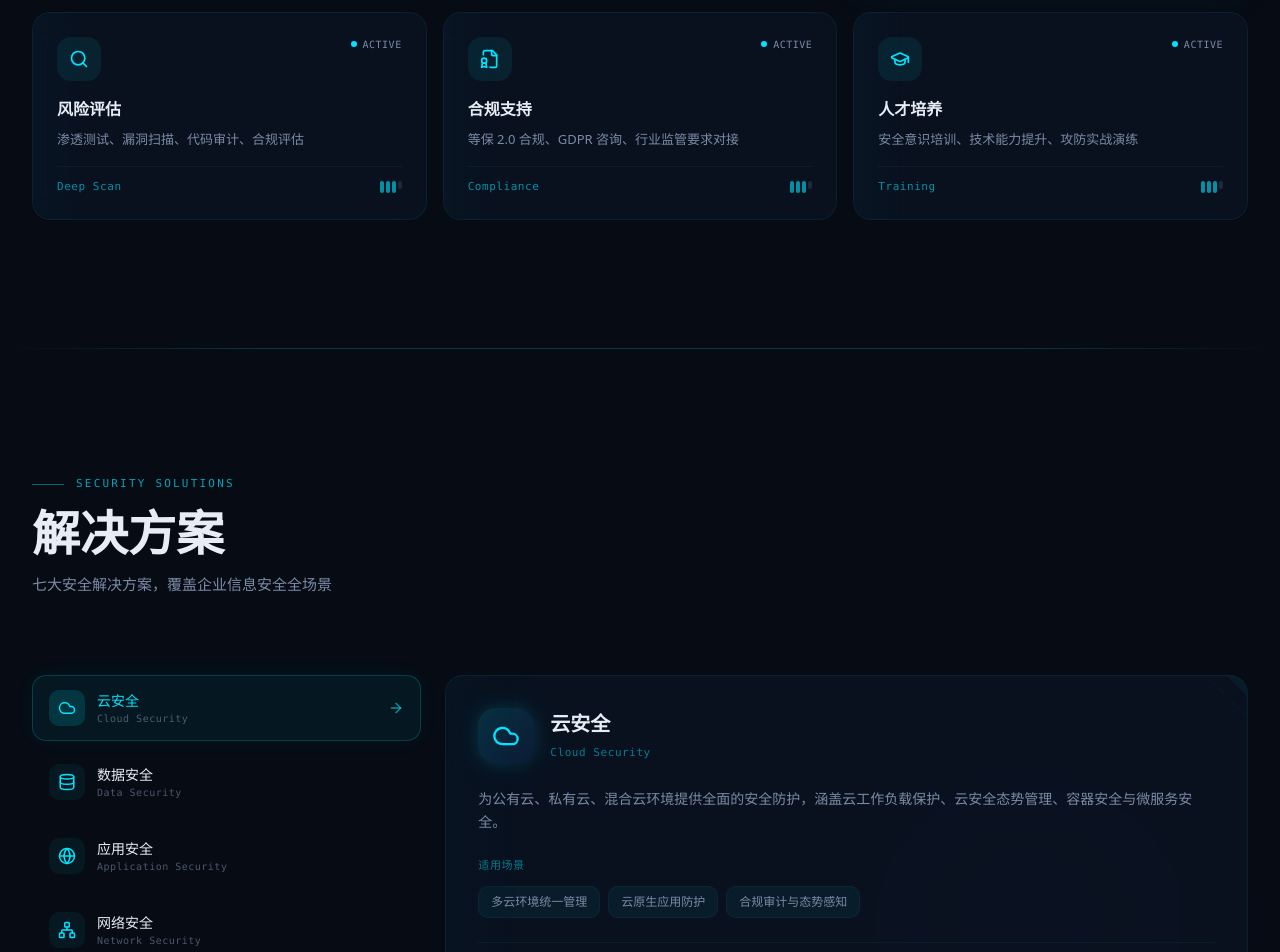
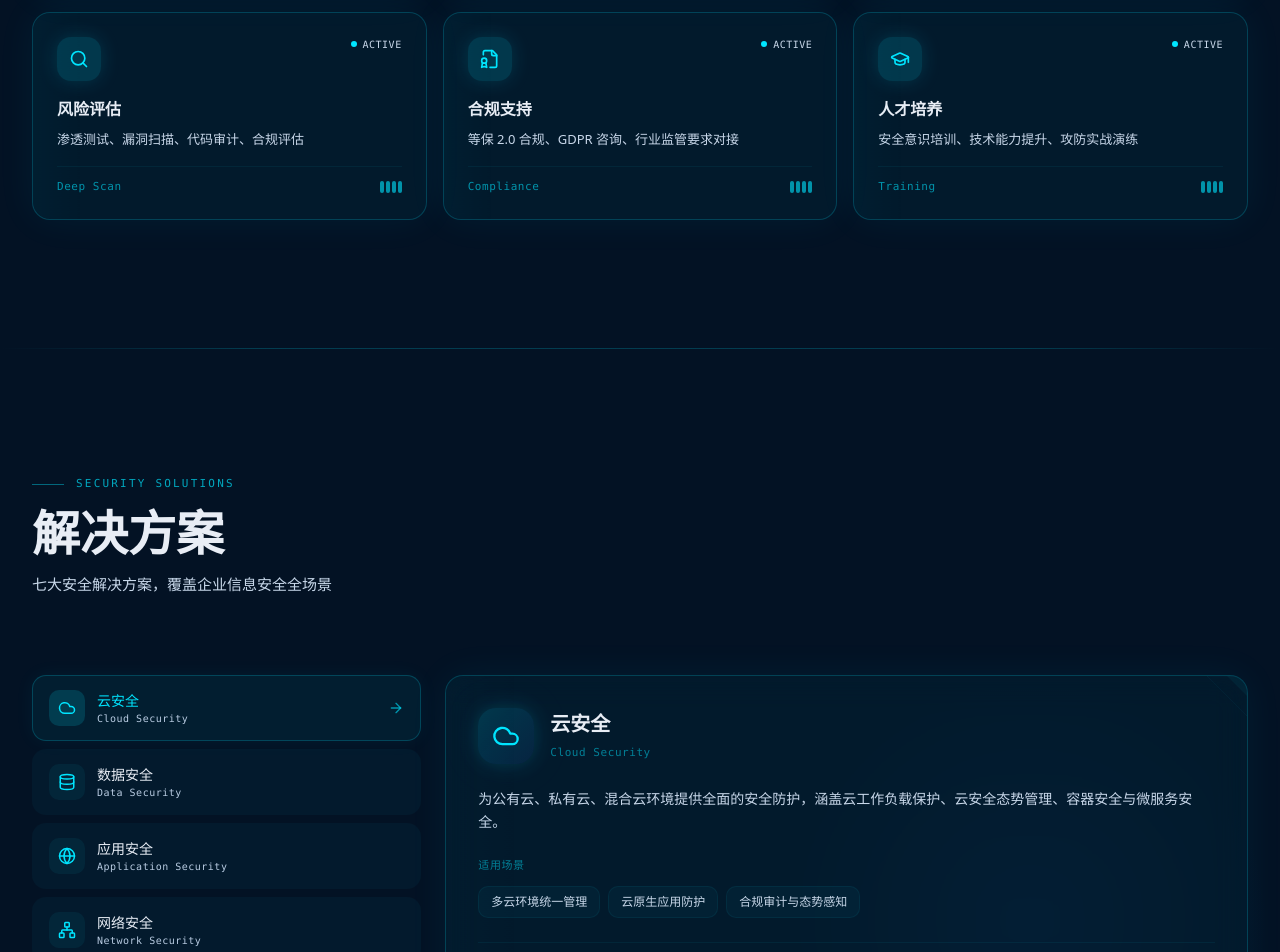
Before and after one commit to Country4504/mk_project, a Next.js app: page / in a window 1280 px wide. Shown: the part 1340-2292 px from the top of the page. Built offline with nearby package versions, Linux system fonts and the light colour scheme; a web font is replaced by a local one.

Commit message:
背景稍亮

```diff
--- a/src/app/globals.css
+++ b/src/app/globals.css
@@ -51,23 +51,23 @@
 
 :root {
   --radius: 0.625rem;
-  --background: #060B14;
-  --foreground: #E8EDF5;
-  --card: rgba(12,20,36,0.7);
+  --background: #091c33;
+  --foreground: #F2F7FF;
+  --card: rgba(34, 86, 135, 0.96);
   --card-foreground: #E8EDF5;
-  --popover: #0C1424;
-  --popover-foreground: #E8EDF5;
+  --popover: #1E527F;
+  --popover-foreground: #F2F7FF;
   --primary: #00E5FF;
-  --primary-foreground: #060B14;
-  --secondary: #0C1424;
-  --secondary-foreground: #E8EDF5;
-  --muted: rgba(123,139,166,0.1);
-  --muted-foreground: #7B8BA6;
-  --accent: rgba(0,229,255,0.08);
+  --primary-foreground: #102039;
+  --secondary: #1C4D78;
+  --secondary-foreground: #F2F7FF;
+  --muted: rgba(96, 180, 224, 0.16);
+  --muted-foreground: #DCEBFA;
+  --accent: rgba(0,229,255,0.14);
   --accent-foreground: #00E5FF;
   --destructive: oklch(0.577 0.245 27.325);
-  --border: rgba(0,229,255,0.08);
-  --input: rgba(0,229,255,0.12);
+  --border: rgba(104, 211, 239, 0.32);
+  --input: rgba(104, 211, 239, 0.3);
   --ring: #00E5FF;
   --chart-1: #00E5FF;
   --chart-2: #2979FF;
@@ -78,12 +78,12 @@
 
 @layer base {
   * { @apply border-border outline-ring/50; }
-  body { @apply bg-[#060B14] text-[#E8EDF5]; }
+  body { @apply bg-[#031224] text-[#F2F7FF]; }
   html { scroll-behavior: auto; }
 }
 
 ::-webkit-scrollbar { width: 5px; }
-::-webkit-scrollbar-track { background: #060B14; }
+::-webkit-scrollbar-track { background: #031224; }
 ::-webkit-scrollbar-thumb { background: rgba(0,229,255,0.2); border-radius: 3px; }
 ::-webkit-scrollbar-thumb:hover { background: rgba(0,229,255,0.4); }
 
@@ -93,8 +93,9 @@
 
 /* === GLASS CARD === */
 .glass-card {
-  background: rgba(12,20,36,0.7);
-  border: 1px solid rgba(0,229,255,0.08);
+  background: rgba(0,229,255,0.04);
+  border: 1px solid rgba(0,229,255,0.2);
+  box-shadow: 0 0 40px rgba(0,229,255,0.06);
   backdrop-filter: blur(16px);
   transition: all 0.4s cubic-bezier(0.16,1,0.3,1);
 }
@@ -115,10 +116,17 @@
 /* === GRID BG === */
 .grid-bg {
   background-image:
-    linear-gradient(rgba(0,229,255,0.025) 1px, transparent 1px),
-    linear-gradient(90deg, rgba(0,229,255,0.025) 1px, transparent 1px);
+    linear-gradient(rgba(111, 224, 241, 0.12) 1px, transparent 1px),
+    linear-gradient(90deg, rgba(111, 224, 241, 0.12) 1px, transparent 1px);
   background-size: 80px 80px;
 }
+
+/* 提升固定组件色值的可读性，避免背景与面板混成一片 */
+:where([class*="text-[#7B8BA6]"]) { color: #C8D8EA !important; }
+:where([class*="text-[#7B8BA6]/"]) { color: #B9CCE2 !important; }
+:where([class*="bg-[rgba(0,229,255,0.03)]"]) { background-color: rgba(0,229,255,0.04) !important; }
+:where([class*="bg-[rgba(0,229,255,0.04)]"]) { background-color: rgba(0,229,255,0.04) !important; }
+:where([class*="bg-[rgba(0,229,255,0.05)]"]) { background-color: rgba(0,229,255,0.04) !important; }
 
 /* === GLOW === */
 .glow-cyan { box-shadow: 0 0 20px rgba(0,229,255,0.15), 0 0 60px rgba(0,229,255,0.05); }
--- a/src/app/layout.tsx
+++ b/src/app/layout.tsx
@@ -35,7 +35,7 @@ export default function RootLayout({
 }>) {
   return (
     <html lang="zh-CN" className="dark">
-      <body className="antialiased bg-[#060B14] text-[#E8EDF5]">
+      <body className="antialiased bg-[#031224] text-[#F2F7FF]">
         <Navbar />
         <main>{children}</main>
         <Footer />
--- a/src/app/page.tsx
+++ b/src/app/page.tsx
@@ -10,7 +10,7 @@ import ContactSection from '@/components/ContactSection';
 
 export default function Home() {
   return (
-    <div className="relative min-h-screen bg-[#060B14] overflow-x-hidden">
+    <div className="relative min-h-screen bg-[#031224] overflow-x-hidden">
       <HeroSection />
       <CapabilitiesSection />
       <SolutionsSection />
--- a/src/components/AboutSection.tsx
+++ b/src/components/AboutSection.tsx
@@ -117,7 +117,7 @@ export default function AboutSection() {
                       <p className="text-[13px] text-[#7B8BA6]">{item.event}</p>
                     </div>
                   </div>
-                  <div className="relative z-10 w-3 h-3 rounded-full bg-[#060B14] border-2 border-[#00E5FF]/40 shrink-0" />
+                  <div className="relative z-10 w-3 h-3 rounded-full bg-[#031224] border-2 border-[#00E5FF]/40 shrink-0" />
                   <div className="flex-1" />
                 </motion.div>
               ))}
--- a/src/components/CapabilitiesSection.tsx
+++ b/src/components/CapabilitiesSection.tsx
@@ -133,22 +133,14 @@ export default function CapabilitiesSection() {
             return (
               <AnimatedPanel key={i} delay={i * 0.08}>
                 <div
-                  className={`relative rounded-2xl p-6 transition-all duration-500 cursor-default border-glow-hover overflow-hidden ${
-                    isActive
-                      ? 'bg-[rgba(0,229,255,0.04)] border border-[rgba(0,229,255,0.2)] shadow-[0_0_40px_rgba(0,229,255,0.06)]'
-                      : 'glass-card'
-                  }`}
+                  className="relative rounded-2xl p-6 transition-all duration-500 cursor-default border-glow-hover overflow-hidden bg-[rgba(0,229,255,0.04)] border border-[rgba(0,229,255,0.2)] shadow-[0_0_40px_rgba(0,229,255,0.06)]"
                   onMouseEnter={() => setActiveIdx(i)}
                 >
                   <ScanLine />
 
                   {/* Top row */}
                   <div className="flex items-start justify-between mb-4">
-                    <div className={`w-11 h-11 rounded-xl flex items-center justify-center transition-all duration-500 ${
-                      isActive
-                        ? 'bg-[rgba(0,229,255,0.15)] shadow-[0_0_20px_rgba(0,229,255,0.15)]'
-                        : 'bg-[rgba(0,229,255,0.08)]'
-                    }`}>
+                    <div className="w-11 h-11 rounded-xl flex items-center justify-center transition-all duration-500 bg-[rgba(0,229,255,0.15)] shadow-[0_0_20px_rgba(0,229,255,0.15)]">
                       <Icon className="w-5 h-5 text-[#00E5FF]" />
                     </div>
                     <div className="flex items-center gap-1.5">
@@ -168,11 +160,7 @@ export default function CapabilitiesSection() {
                       {[...Array(4)].map((_, j) => (
                         <div
                           key={j}
-                          className={`w-1 rounded-full transition-all duration-500 ${
-                            j <= (isActive ? 3 : 2)
-                              ? 'h-3 bg-[#00E5FF]/60'
-                              : 'h-2 bg-[#7B8BA6]/20'
-                          }`}
+                          className="w-1 h-3 rounded-full transition-all duration-500 bg-[#00E5FF]/60"
                         />
                       ))}
                     </div>
--- a/src/components/Footer.tsx
+++ b/src/components/Footer.tsx
@@ -2,7 +2,7 @@ import { Shield } from 'lucide-react';
 
 export default function Footer() {
   return (
-    <footer className="relative border-t border-[rgba(0,229,255,0.06)] bg-[#040810]">
+    <footer className="relative border-t border-[rgba(0,229,255,0.06)] bg-[#102039]">
       <div className="max-w-7xl mx-auto px-6 lg:px-8 py-12 lg:py-16">
         <div className="grid grid-cols-1 md:grid-cols-2 lg:grid-cols-4 gap-8 lg:gap-12">
           {/* Brand */}
--- a/src/components/HeroSection.tsx
+++ b/src/components/HeroSection.tsx
@@ -168,7 +168,7 @@ export default function HeroSection() {
       <div className="absolute top-1/3 left-1/2 -translate-x-1/2 -translate-y-1/2 w-[900px] h-[900px] bg-[radial-gradient(circle,rgba(0,229,255,0.06)_0%,rgba(41,121,255,0.02)_40%,transparent_70%)] pointer-events-none" />
 
       {/* Gradient overlays */}
-      <div className="absolute inset-0 bg-gradient-to-b from-[#060B14] via-transparent to-[#060B14] pointer-events-none z-[2]" />
+      <div className="absolute inset-0 bg-gradient-to-b from-[#031224] via-transparent to-[#031224] pointer-events-none z-[2]" />
       <div className="absolute inset-0 grid-bg pointer-events-none opacity-40 z-[1]" />
       <div className="absolute inset-0 noise-overlay pointer-events-none z-[1]" />
 
--- a/src/components/Navbar.tsx
+++ b/src/components/Navbar.tsx
@@ -39,7 +39,7 @@ export default function Navbar() {
       transition={{ duration: 0.7, ease: [0.16, 1, 0.3, 1] }}
       className={`fixed top-0 left-0 right-0 z-50 transition-all duration-500 ${
         scrolled
-          ? 'bg-[#060B14]/85 backdrop-blur-2xl border-b border-[rgba(0,229,255,0.06)]'
+          ? 'bg-[#102039]/88 backdrop-blur-2xl border-b border-[rgba(0,229,255,0.10)]'
           : 'bg-transparent'
       }`}
     >
@@ -99,7 +99,7 @@ export default function Navbar() {
             initial={{ opacity: 0, height: 0 }}
             animate={{ opacity: 1, height: 'auto' }}
             exit={{ opacity: 0, height: 0 }}
-            className="xl:hidden bg-[#060B14]/95 backdrop-blur-2xl border-b border-[rgba(0,229,255,0.06)]"
+            className="xl:hidden bg-[#102039]/95 backdrop-blur-2xl border-b border-[rgba(0,229,255,0.10)]"
           >
             <div className="px-6 py-4 space-y-0.5 max-h-[70vh] overflow-y-auto">
               {navItems.map((item) => (
```
Also changed, not shown: src/components/BorderGuardSection.tsx (+3 -5 lines), src/components/ContactSection.tsx (+12 -12 lines).
